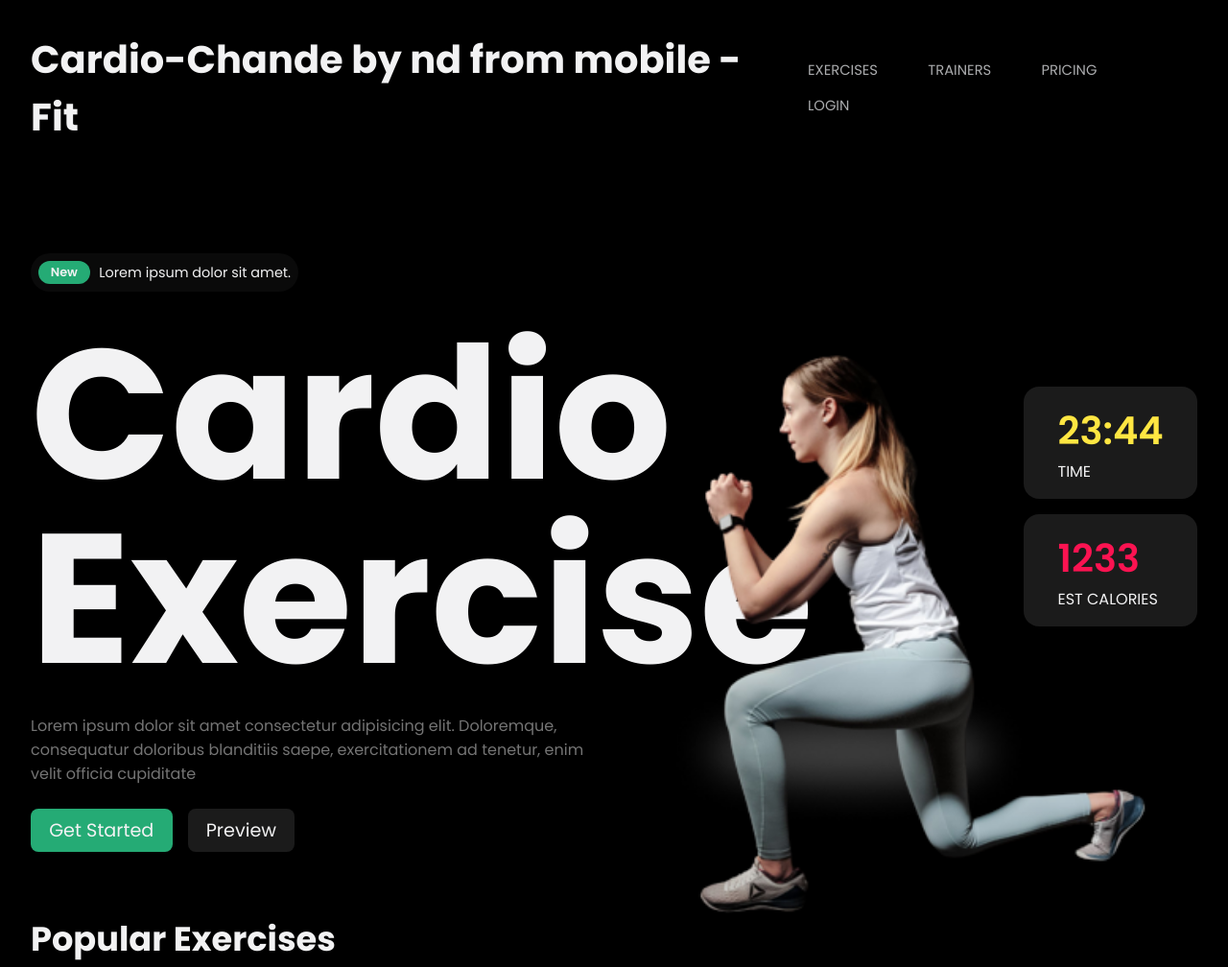
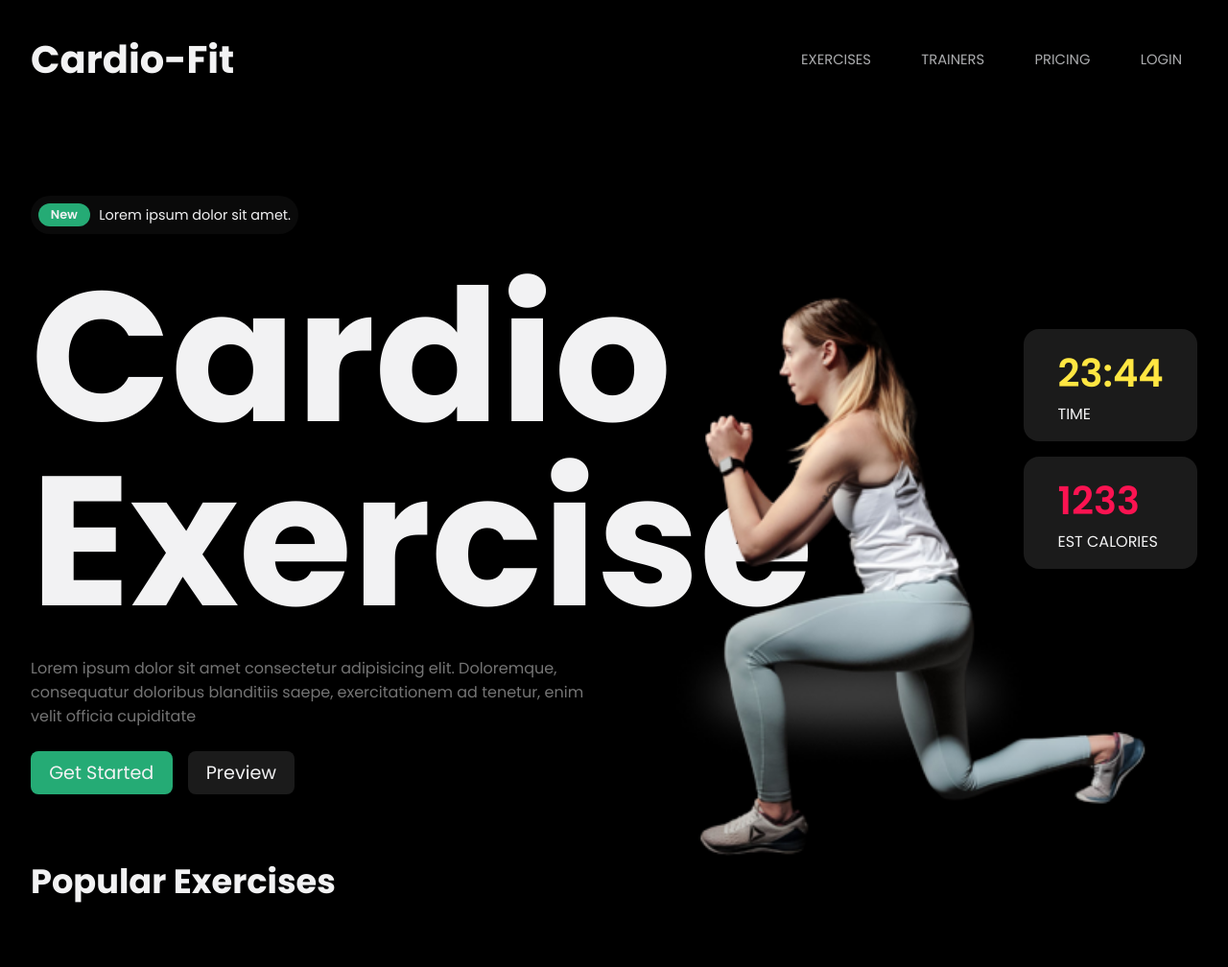
Before and after one commit to ND-Morsalin/workout-app, a plain HTML site: page index.html in a window 1280 px wide. Shown: the top 1008 px of the page at 96% size. Drawn offline with Linux system fonts and the light colour scheme.

Commit message:
set orginal position

```diff
--- a/index.html
+++ b/index.html
@@ -11,7 +11,7 @@
     <main class="main">
       <header class="header">
         <nav class="nav-container">
-          <a href="#" class="logo">Cardio-Chande by nd from mobile -Fit</a>
+          <a href="#" class="logo">Cardio-Fit</a>
           <div class="">
             <a href="#" class="nav-btn exercises">EXERCISES</a>
             <a href="" class="nav-btn training">TRAINERS</a>
```
